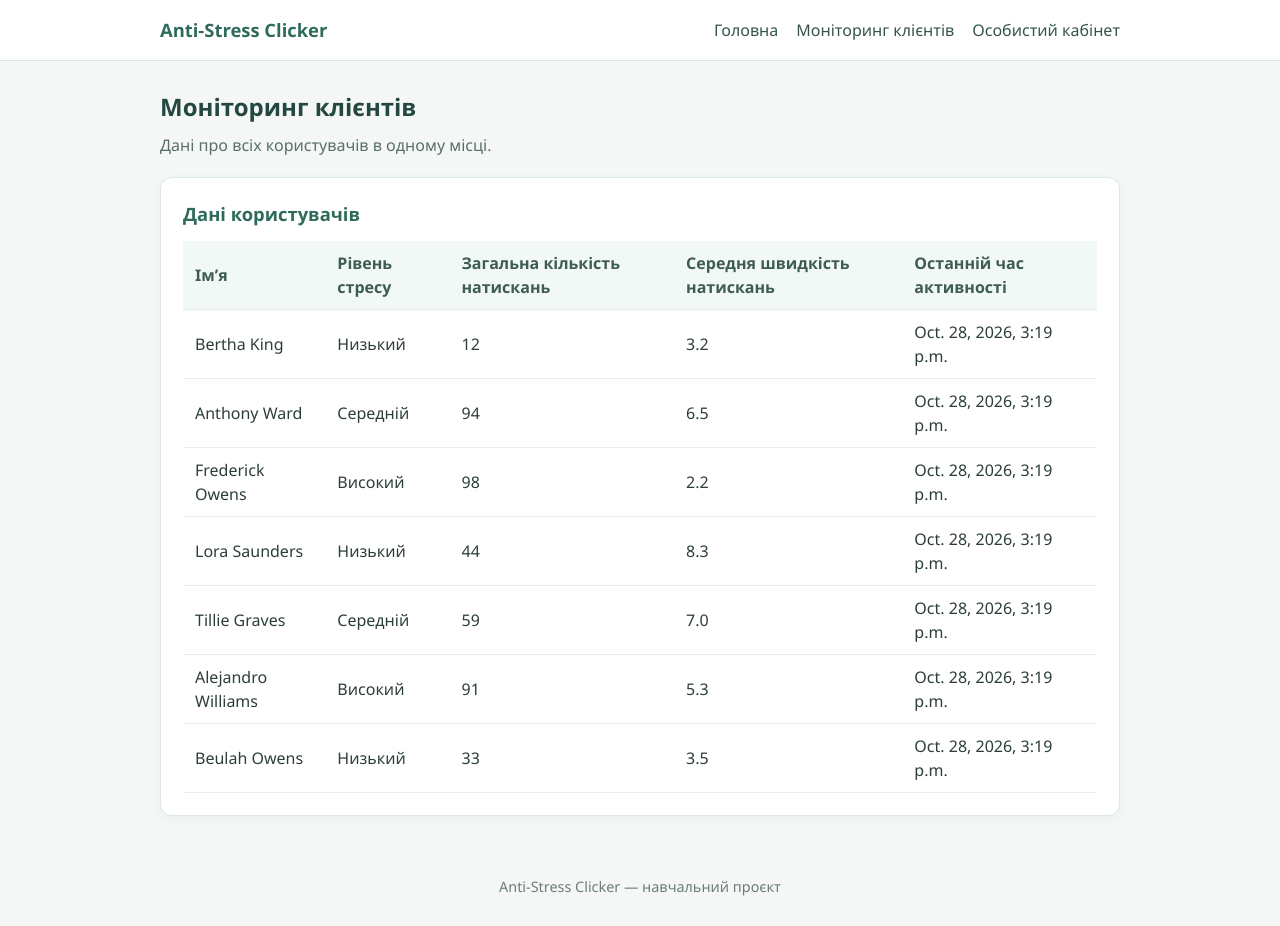
After one commit to MichkaB00/Anti-Stress-Clicker, a Django app: page /customers/ in a window 1280 px wide. The commit adds this page. Run offline with Django 5.2, Linux system fonts and the light colour scheme.

Commit message:
feat: add customer details page
- Ignore Prettier Ignore file in GitIgnore
- In URLs rename the admin page to customers
- In Views rename the customers view; rename the context variable and the tempalte name
- To Base template's navbar add customers page link
- Add a Customer List template

```diff
--- a/users/templates/users/base.html
+++ b/users/templates/users/base.html
@@ -13,6 +13,7 @@
             <a class="logo" href="{% url 'home' %}">Anti-Stress Clicker</a>
             <nav class="main-nav">
                 <a href="{% url 'home' %}">Головна</a>
+                <a href="{% url 'customers' %}">Моніторинг клієнтів</a>
                 <a href="{% url 'profile' %}">Особистий кабінет</a>
             </nav>
         </div>
--- /dev/null
+++ b/users/templates/users/customer_list.html
@@ -0,0 +1,46 @@
+{% extends 'users/base.html' %}
+
+{% block title %}Моніторинг клієнтів — Anti-Stress Clicker{% endblock %}
+
+{% block content %}
+<section class="page-header">
+    <h1>Моніторинг клієнтів</h1>
+    <p>Дані про всіх користувачів в одному місці.</p>
+</section>
+
+<section class="card">
+    <h2>Дані користувачів</h2>
+    <div class="table-wrapper">
+        <table class="activity-table">
+            <thead>
+                <tr>
+                    <th>Ім’я</th>
+                    <th>Рівень стресу</th>
+                    <th>Загальна кількість натискань</th>
+                    <th>Середня швидкість натискань</th>
+                    <th>Останній час активності</th>
+                </tr>
+            </thead>
+            <tbody>
+                {% for user in users_data %}
+                <tr>
+                    <td>{{ user.full_name }}</td>
+                    <td>
+                        {% if user.stress_level == "LOW" %}
+                            Низький
+                        {% elif user.stress_level == "MEDIUM" %}
+                            Середній
+                        {% elif user.stress_level == "HIGH" %}
+                            Високий
+                        {% endif %}
+                    </td>
+                    <td>{{ user.total_clicks }}</td>
+                    <td>{{ user.average_clicking_speed }}</td>
+                    <td>{{ user.last_activity }}</td>
+                </tr>
+                {% endfor %}
+            </tbody>
+        </table>
+    </div>
+</section>
+{% endblock %}
--- a/users/urls.py
+++ b/users/urls.py
@@ -5,5 +5,5 @@ from . import views
 urlpatterns = [
     path("", views.home, name="home"),
     path("profile/", views.profile, name="profile"),
-    path("admin/", views.admin, name="admin"),
+    path("customers/", views.customer_details, name="customers"),
 ]
--- a/users/views.py
+++ b/users/views.py
@@ -9,7 +9,7 @@ def home(request):
     return render(request, "users/home.html")
 
 
-def admin(request: HttpRequest):
+def customer_details(request: HttpRequest):
     users_data: list[Customer] = [
         Customer(
             full_name="Bertha King",
@@ -62,9 +62,9 @@ def admin(request: HttpRequest):
         ),
     ]
     context: dict = {
-        "users": users_data,
+        "users_data": users_data,
     }
-    return render(request, "users/admin.html", context)
+    return render(request, "users/customer_list.html", context)
 
 
 def profile(request):
```
Also changed, not shown: 1 other file.
